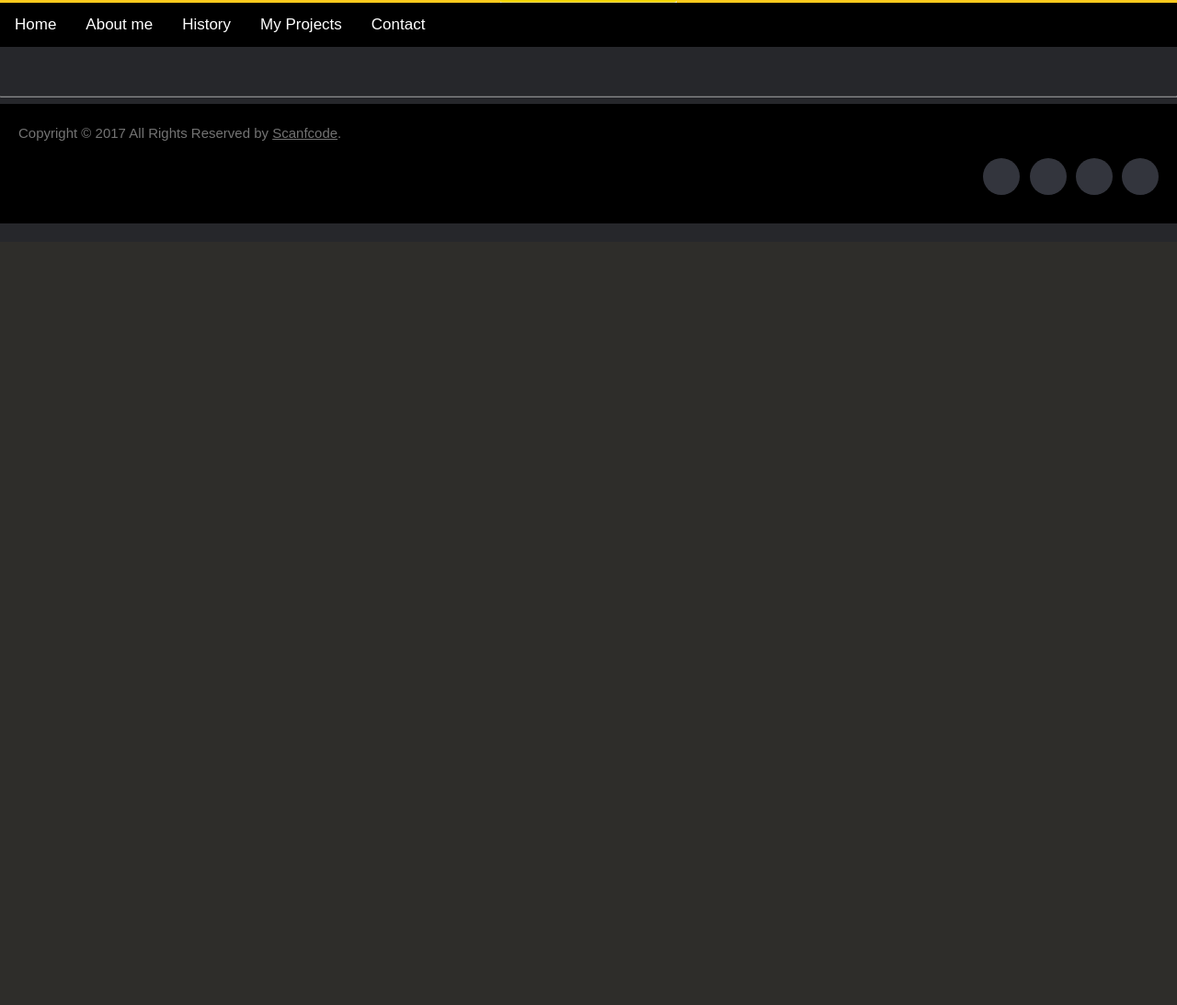
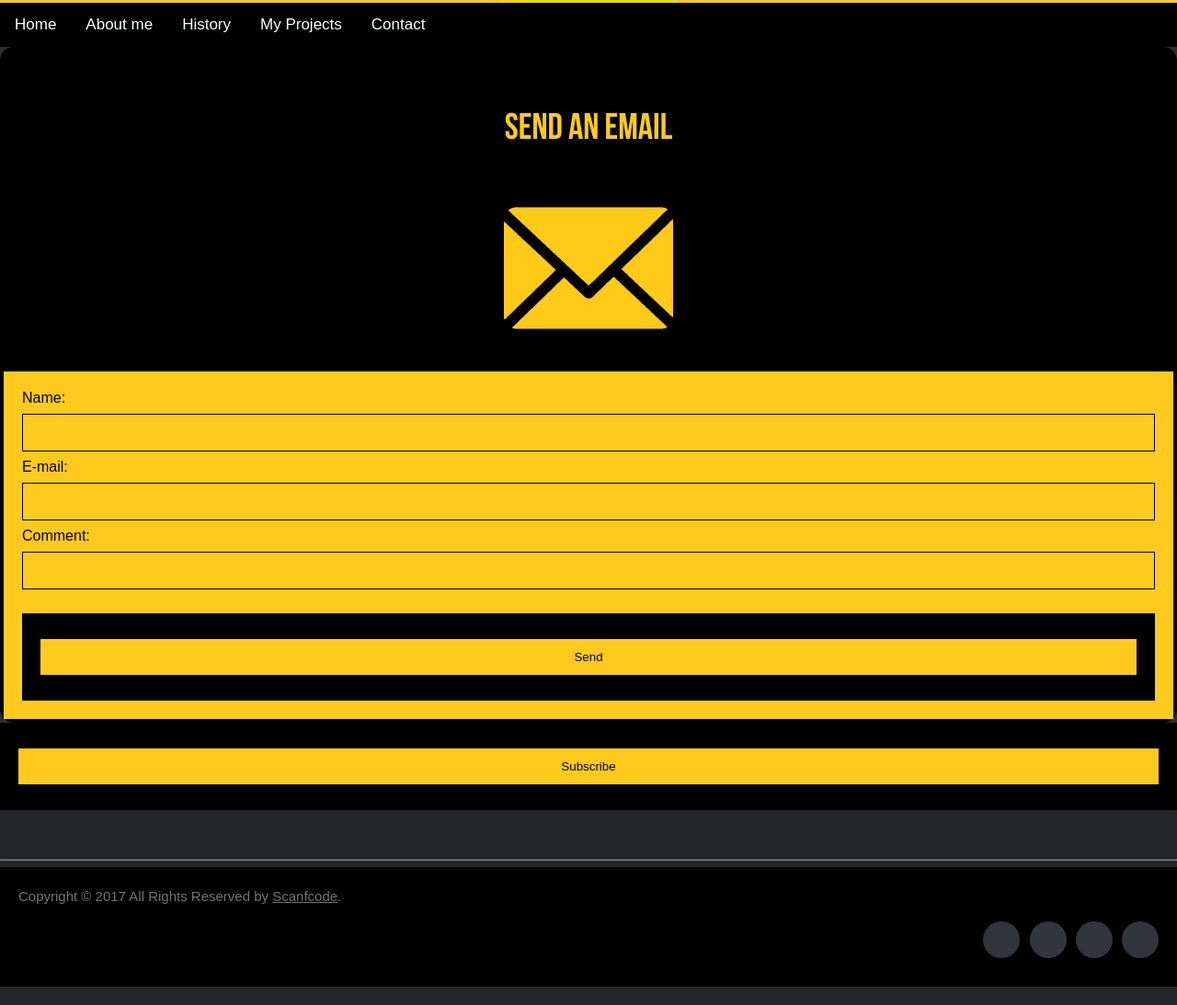
Before and after one commit to Ciaran48/Ciarans-Portfolio, a plain HTML site: page Contact.html in a window 1280 px wide. Shown: the part 190-1283 px from the top of the page at 92% size. Before the commit the page ends 800 px from the top, so only its background shows below. Drawn offline with Linux system fonts and the light colour scheme; files whose address does not match are found by name.

Commit message:
Started Contact Page

```diff
--- a/Contact.html
+++ b/Contact.html
@@ -26,8 +26,32 @@
     <a href="Contact.html">Contact</a>
   </div>
 
-    <!--Footer-->
-    <footer class="site-footer">
+  <form action="action_page.php">
+    <div class="container">
+      <p class="title2">Send an Email</p>
+      <img src="imgs/email.png" class="logo">
+    </div>
+
+    <div class="container" style="background-color:#feca1d">
+      <form action="mailto:ciaran2170@gmail.com" method="post" enctype="text/plain">
+        Name:<br>
+        <input type="text" name="name"><br>
+        E-mail:<br>
+        <input type="text" name="mail"><br>
+        Comment:<br>
+        <input type="text" name="comment" size="50"><br><br>
+        <div class="container">
+        <input type="submit" value="Send">
+      </div>
+      </form>
+    </div>
+
+    <div class="container">
+      <input type="submit" value="Subscribe">
+    </div>
+  </form>
+  <!--Footer-->
+  <footer class="site-footer">
     </ul>
     </div>
     </div>
@@ -46,7 +70,8 @@
             <li><a class="facebook" href="#"><i class="fa fa-facebook"></i></a></li>
             <li><a class="twitter" href="#"><i class="fa fa-twitter"></i></a></li>
             <li><a class="dribbble" href="#"><i class="fa fa-dribbble"></i></a></li>
-            <li><a class="linkedin" href="https://www.linkedin.com/in/ciaranadams/"><i class="fa fa-linkedin"></i></a></li>
+            <li><a class="linkedin" href="https://www.linkedin.com/in/ciaranadams/"><i class="fa fa-linkedin"></i></a>
+            </li>
           </ul>
         </div>
       </div>
```
